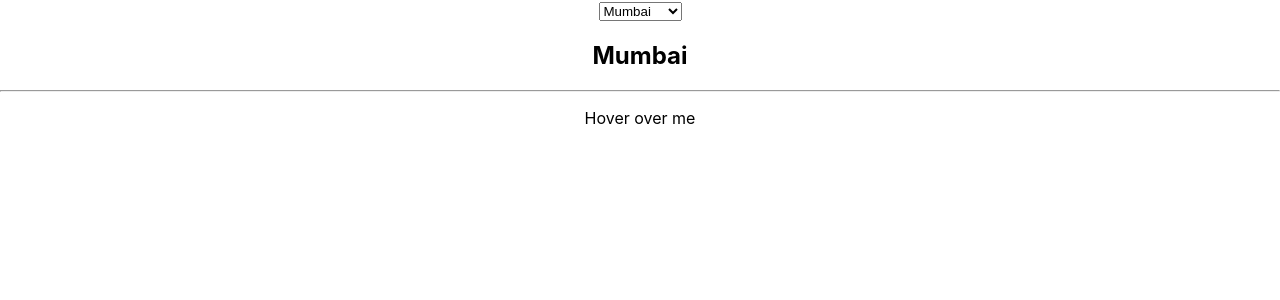
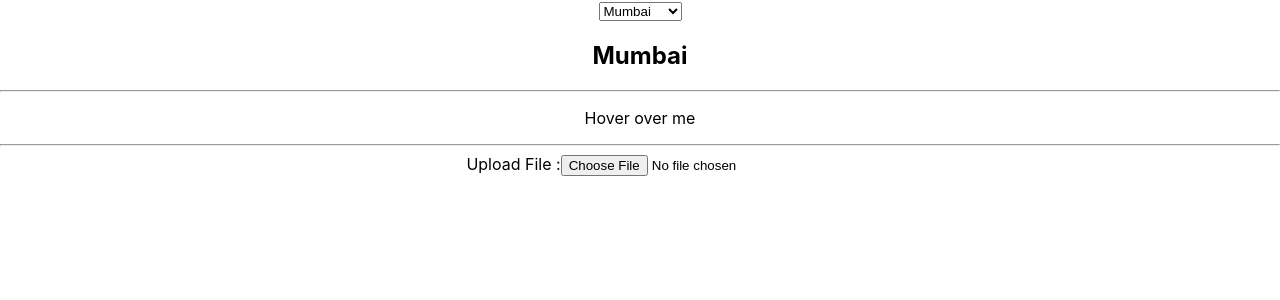
Before and after one commit to DoinaToderici/react_tests, a React (Create React App) app: page / in a window 1280 px wide. Shown: the top 300 px of the page. Built offline with nearby package versions, Linux system fonts and the light colour scheme.

Commit message:
✅ userEvent  > UPLOAD() file with input type file

```diff
--- a/src/components/fireEvents/userEvent/userEvent.jsx
+++ b/src/components/fireEvents/userEvent/userEvent.jsx
@@ -3,16 +3,19 @@ import React, { useState } from "react";
 export default function UserEvent() {
   const [cityName, setCityName] = useState("Mumbai");
   const [visibility, setVisibility] = useState(true);
+
   return (
     <>
+      <div className="selectOptionsTest">
         <select id="selectCity" onChange={(e) => setCityName(e.target.value)}>
           <option> Mumbai</option>
           <option> Bangalore</option>
           <option> Chennai</option>
         </select>
         <h2>{cityName}</h2>
+      </div>
       <hr />
-      <div className="tooltip">
+      <div className="hoverTest">
         <p
           onMouseOver={() => setVisibility(false)}
           onMouseLeave={() => setVisibility(true)}
@@ -23,6 +26,11 @@ export default function UserEvent() {
           Tooltip text
         </span>
       </div>
+      <hr />
+      <div className="uploadTest">
+        <label htmlFor="singleFile">Upload File :</label>
+        <input type="file" id="singleFile" data-testid="inputFile" />
+      </div>
     </>
   );
 }
```
Also changed, not shown: 1 other file (tests, documents, lock files or other folders). Lines whose indentation alone changed are shown as unchanged.
